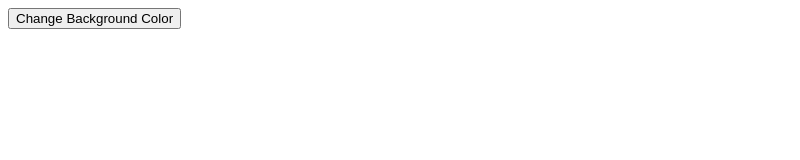
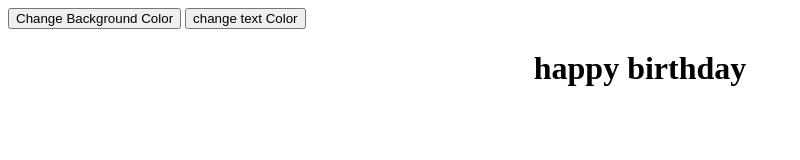
Before and after one commit to code-bhuvan/basic-tml, a plain HTML site: page index.html in a window 1280 px wide. Shown: the whole page, without its empty margins (0-800 px from the left). Drawn offline with Linux system fonts and the light colour scheme.

Commit message:
Update index.html

```diff
--- a/index.html
+++ b/index.html
@@ -5,5 +5,9 @@
   <script src="script.js"></script>
 </head>
 <body><button onclick="changeColor()">Change Background Color</button>
+    <button onclick="changeColor()">change text Color</button>
+    <center>
+        <h1>happy birthday</h1>
+    </center>
   </body>
 </html>
```
